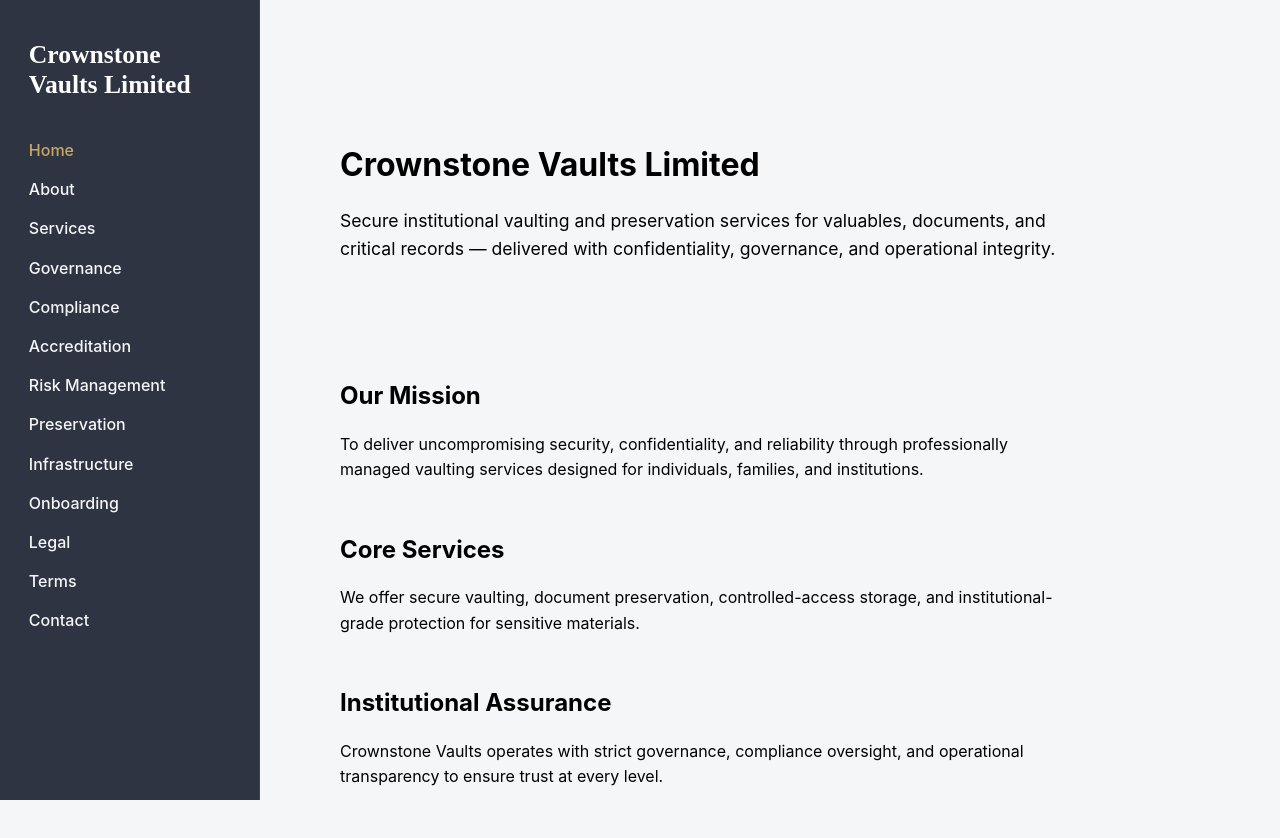
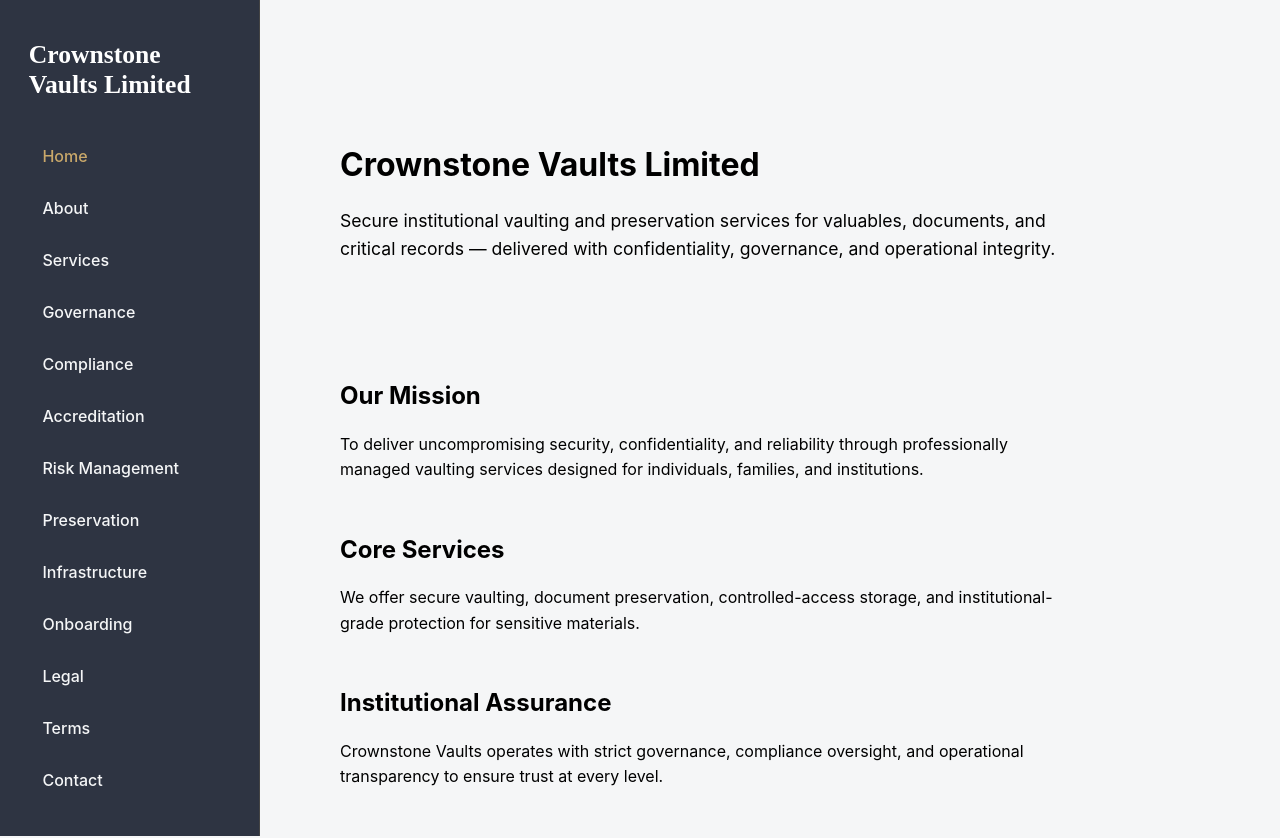
Before and after one commit to soulnlite/crownstone-vaults, a Next.js app: page / in a window 1280 px wide. Shown: the top 838 px of the page. Built offline with nearby package versions, Linux system fonts and the light colour scheme.

Commit message:
Sidebar update

```diff
--- a/app/sidebar.tsx
+++ b/app/sidebar.tsx
@@ -27,7 +27,7 @@ export default function Sidebar() {
 
   return (
     <>
-      {/* Toggle button for small screens */}
+      {/* Toggle button (will be used in Phase 3) */}
       <button
         onClick={() => setOpen(!open)}
         style={{
@@ -76,7 +76,10 @@ export default function Sidebar() {
         </div>
 
         <nav style={{ display: "flex", flexDirection: "column", gap: "1.2rem" }}>
-          {links.map((link) => (
+          {links.map((link) => {
+            const active = isActive(link.href);
+
+            return (
               <a
                 key={link.href}
                 href={link.href}
@@ -84,12 +87,34 @@ export default function Sidebar() {
                   textDecoration: "none",
                   fontSize: "1rem",
                   fontWeight: 500,
-                color: isActive(link.href) ? "#C9A86A" : "#F5F6F7",
+                  color: active ? "#C9A86A" : "#F5F6F7",
+                  padding: "0.4rem 0",
+                  display: "flex",
+                  alignItems: "center",
+                  gap: "0.6rem",
+                  transition: "color 0.25s ease, transform 0.25s ease",
+                }}
+                onMouseEnter={(e) => {
+                  e.currentTarget.style.transform = "translateX(4px)";
+                }}
+                onMouseLeave={(e) => {
+                  e.currentTarget.style.transform = "translateX(0px)";
                 }}
               >
+                {/* Active bar */}
+                <div
+                  style={{
+                    width: "4px",
+                    height: "100%",
+                    background: active ? "#C9A86A" : "transparent",
+                    transition: "background 0.25s ease",
+                  }}
+                ></div>
+
                 {link.label}
               </a>
-          ))}
+            );
+          })}
         </nav>
       </aside>
     </>
```
Lines whose indentation alone changed are shown as unchanged.
